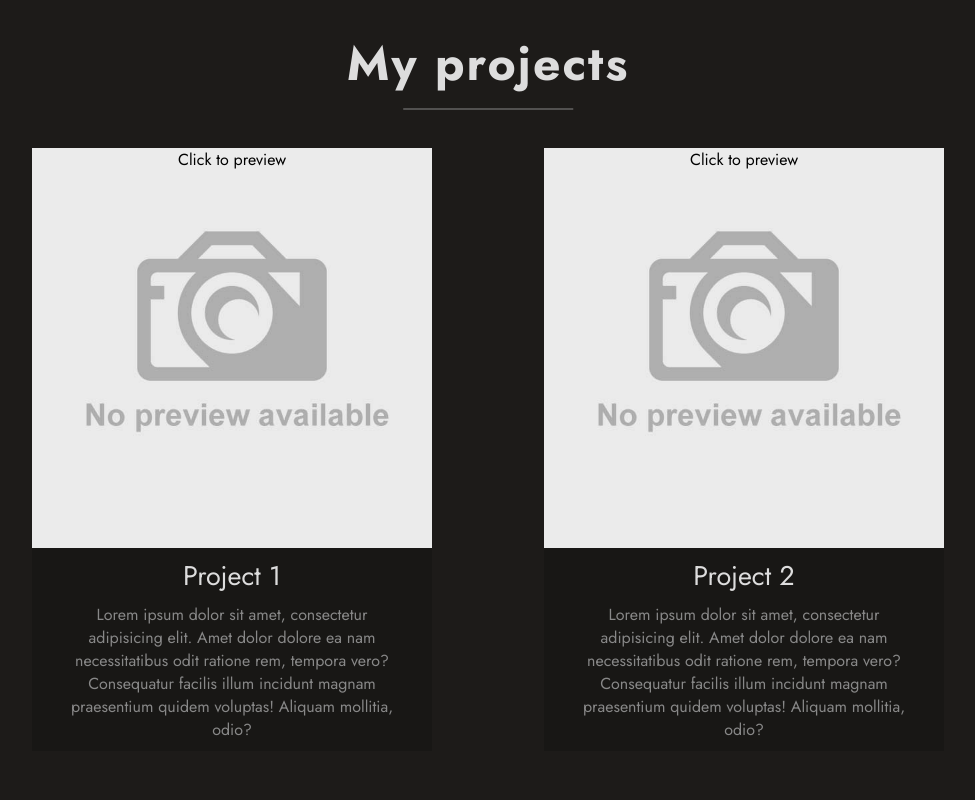
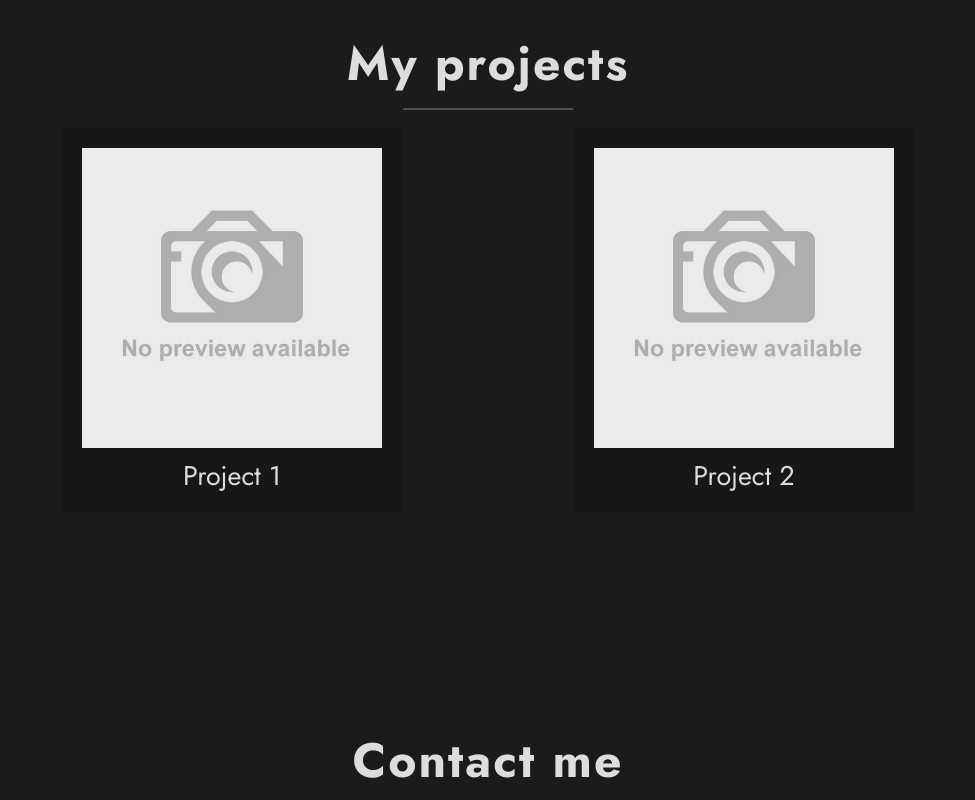
Before and after one commit to dotSality/portfolio, a React (Create React App) app: page / in a window 1280 px wide. Shown: the part 2280-3080 px from the top of the page, without its empty margins (152-1127 px from the left). Built offline with nearby package versions, Linux system fonts and the light colour scheme.

Commit message:
corrected modal size with media-queries, added some styles and elements for description and project image

```diff
--- a/src/Projects/Project/Project.module.scss
+++ b/src/Projects/Project/Project.module.scss
@@ -6,25 +6,21 @@
   align-items: center;
   text-align: left;
   background-color: $itemBGColor;
-  width: 400px;
+  width: 340px;
   box-sizing: border-box;
-  margin-top: 20px;
+  padding: 20px;
 
   .imageContainer {
     display: flex;
     justify-content: center;
     align-items: center;
     width: 100%;
-    height: 400px;
+    height: 300px;
     background-size: contain;
     background-position: center;
     background-repeat: no-repeat;
     position: relative;
     transition: background 0.5s;
-
-    &:hover {
-      background-size: 120%;
-    }
 
     &:hover::after {
       position: absolute;
@@ -32,26 +28,24 @@
       background-color: black;
       opacity: 0.3;
       inset: 0 0 0 0;
+      cursor: pointer;
     }
+  }
 
-    .previewButton {
-      vertical-align: middle;
-      text-align: center;
-      cursor: pointer;
-      height: 100%;
-      width: 100%;
-      color: black;
-      position: relative;
-      z-index: 1;
-
-      &:hover {
-        text-decoration: underline;
-      }
-    }
+  .childrenImage {
+    margin: 0 auto 10px;
+    border-radius: 3px;
+    width: 90%;
+    height: 300px;
+    background-color: white;
+    background-size: contain;
+    background-position: center;
+    background-repeat: no-repeat;
   }
 
   .description {
     text-align: center;
-    padding: 10px 30px;
+    margin: 10px 0;
+    padding: 10px
   }
 }
--- a/src/Projects/Project/Project.tsx
+++ b/src/Projects/Project/Project.tsx
@@ -3,14 +3,10 @@ import {ItemTitle} from '../../common/components/Titles/h3/ItemTitle';
 import {useState} from 'react';
 import {ModalWindow} from '../../common/components/modal/ModalWindow';
 
-type StyleType = {
-    backgroundImage: string
-}
-
 type ProjectPropsType = {
     title: string,
     description: string,
-    style: StyleType,
+    bgI: any,
 }
 
 export const Project = (props: ProjectPropsType) => {
@@ -20,15 +16,16 @@ export const Project = (props: ProjectPropsType) => {
 
     return (
         <div className={s.item}>
-            <div style={props.style} onClick={onActive}
-                className={s.imageContainer}>
-                <span className={s.previewButton}>Click to preview</span>
-            </div>
+            <div style={{backgroundImage: `url(${props.bgI})`}} onClick={onActive}
+                className={s.imageContainer}></div>
             <ItemTitle title={props.title}/>
-            <span className={s.description}>{props.description}</span>
-            <ModalWindow active={active} setActive={setActive}>
 
-            </ModalWindow>
+            {active && <ModalWindow active={active} setActive={setActive}>
+                <div className={s.childrenImage}>
+
+                </div>
+                <span className={s.description}>{props.description}</span>
+            </ModalWindow>}
         </div>
     )
 }
--- a/src/Projects/Projects.tsx
+++ b/src/Projects/Projects.tsx
@@ -5,21 +5,17 @@ import {Title} from '../common/components/Titles/h2/Title';
 import preview from './../assets/image/no-preview.jpg';
 
 export const Projects = () => {
-    const image = {
-        backgroundImage: `url(${preview})`
-    }
-
 
     return (
         <div className={s.mainBlock}>
             <div className={`${s_c.contentContainer} ${s.container}`}>
                 <Title title={'My projects'}/>
                 <div className={s.itemContainer}>
-                    <Project style={image} title={'Project 1'} description={'Lorem ipsum dolor sit amet, consectetur adipisicing elit.' +
+                    <Project bgI={preview} title={'Project 1'} description={'Lorem ipsum dolor sit amet, consectetur adipisicing elit.' +
                                                             ' Amet dolor dolore ea nam necessitatibus odit ratione r' +
                                                             'em, tempora vero? Consequatur facilis illum inc' +
                                                             'idunt magnam praesentium quidem voluptas! Aliquam mollitia, odio?\n'}/>
-                    <Project style={image} title={'Project 2'} description={'Lorem ipsum dolor sit amet, consectetur adipisicing elit.' +
+                    <Project bgI={preview} title={'Project 2'} description={'Lorem ipsum dolor sit amet, consectetur adipisicing elit.' +
                                                             ' Amet dolor dolore ea nam necessitatibus odit ratione r' +
                                                             'em, tempora vero? Consequatur facilis illum inc' +
                                                             'idunt magnam praesentium quidem voluptas! Aliquam mollitia, odio?\n'}/>
--- a/src/common/components/modal/ModalWindow.module.scss
+++ b/src/common/components/modal/ModalWindow.module.scss
@@ -1,3 +1,5 @@
+@import './src/common/styles/sass/variables';
+
 .modal {
   height: 100%;
   width: 100%;
@@ -10,6 +12,7 @@
   justify-content: center;
   transform: scale(0);
   z-index: 2;
+  transition: 0.5s;
 
   &.active {
     transform: scale(1);
@@ -18,13 +21,26 @@
 
   .content {
     padding: 20px;
+    text-align: center;
+    border: 1px solid rgba(255, 255, 255, .2);
     border-radius: 3px;
-    background-color: white;
-    height: 200px;
-    width: 300px;
+    background-color: $itemBGColor;
+    width: 80%;
     transition: 0.5s;
-    -webkit-box-shadow: 0 0 29px 2px rgba(67, 71, 73, 0.32);
-    -moz-box-shadow: 0 0 29px 2px rgba(67, 71, 73, 0.32);
-    box-shadow: 0 0 29px 2px rgba(67, 71, 73, 0.32);
+    //-webkit-box-shadow: 0 0 29px 2px rgba(67, 71, 73, 0.32);
+    //-moz-box-shadow: 0 0 29px 2px rgba(67, 71, 73, 0.32);
+    //box-shadow: 0 0 29px 2px rgba(67, 71, 73, 0.32);
+
+    @media screen and (min-width: 750px) {
+      width: 60%;
+    }
+
+    @media screen and (min-width: 1000px) {
+      width: 50%;
+    }
+
+    @media screen and (min-width: 1300px) {
+      width: 700px;
+    }
   }
 }
```
